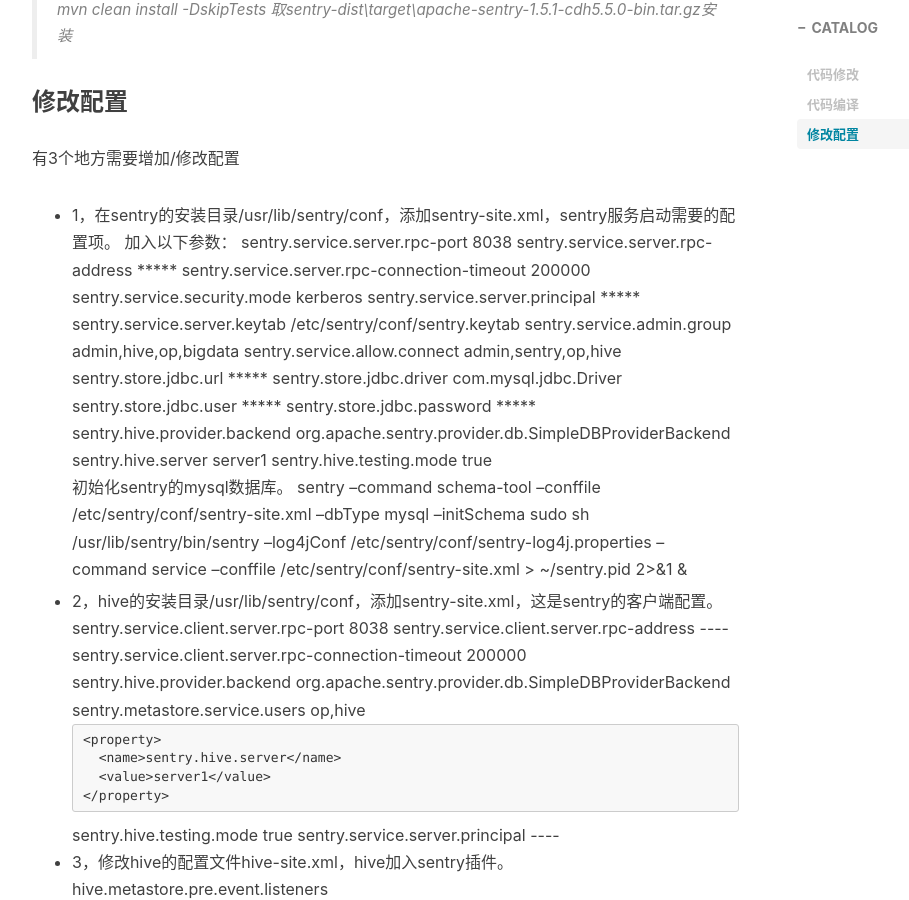
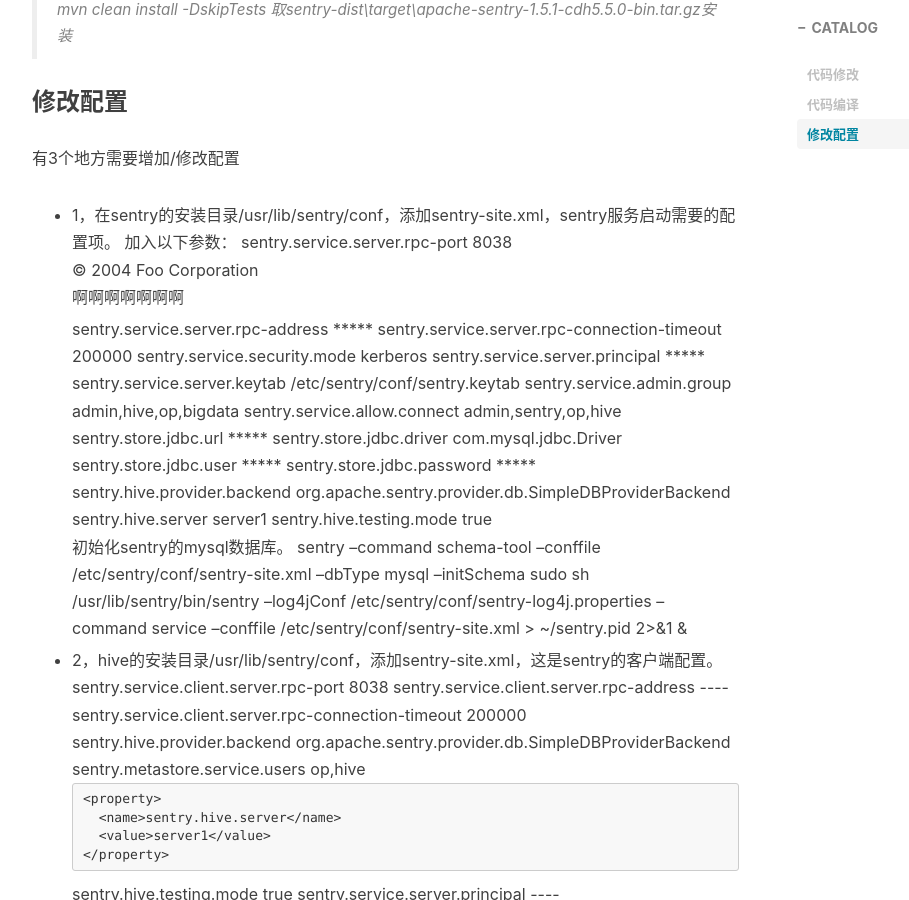
Before and after one commit to archer811/archer811.github.io, a Jekyll site: the page built from _posts/2017-06-12-sentry-install.markdown, in a window 1280 px wide and 900 px high, scrolled down 1277 px. Shown: the whole window, without its empty margins (233-1142 px from the left). Built offline with Jekyll 4.4.1, drawn with Linux system fonts in a browser that asks for light colours; nearby versions of some CDN libraries; comment, search, counter and statistics services are not loaded.

Commit message:
修改post

```diff
--- a/_posts/2017-06-12-sentry-install.markdown
+++ b/_posts/2017-06-12-sentry-install.markdown
@@ -37,6 +37,11 @@ apache sentry 目前有1.7的发布版，1.7之前的都是孵化版。从1.5开
     	<name>sentry.service.server.rpc-port</name>
     	<value>8038</value>
     </property>
+
+    <div class="footer">
+        &copy; 2004 Foo Corporation
+    </div>
+啊啊啊啊啊啊啊
 
     <property>
         <name>sentry.service.server.rpc-address</name>
```
